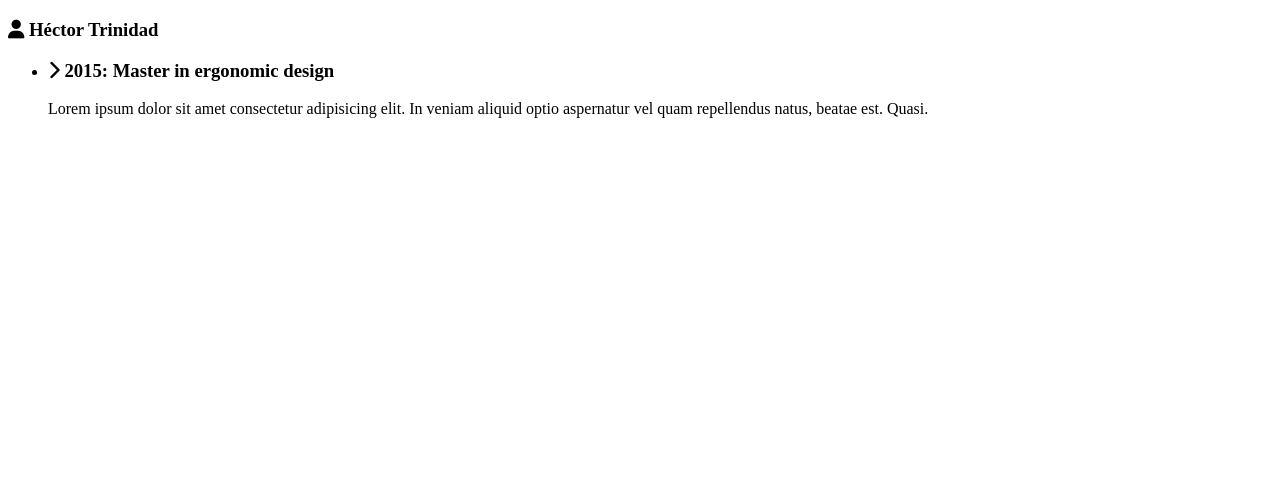
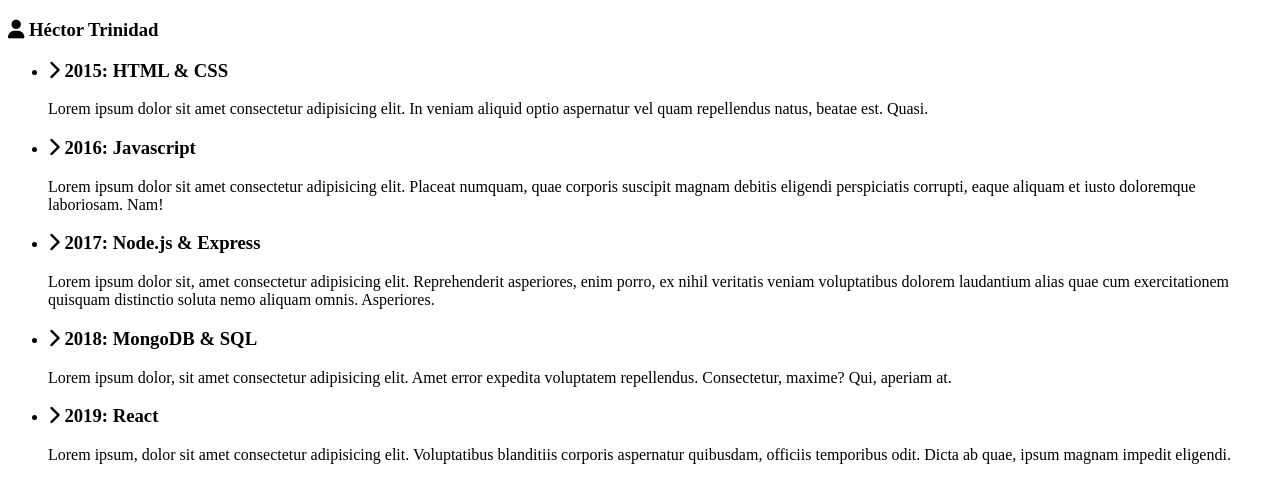
Before and after one commit to hectorixd/timeline-resume, a plain HTML site: page index.html in a window 1280 px wide. Shown: the part 61-564 px from the top of the page. Drawn offline with Linux system fonts and the light colour scheme.

Commit message:
Add more info to timeline

```diff
--- a/index.html
+++ b/index.html
@@ -22,10 +22,7 @@
       <ul>
         <li>
           <div>
-            <h3>
-              <i class="fas fa-chevron-right"></i> 2015: Master in ergonomic
-              design
-            </h3>
+            <h3><i class="fas fa-chevron-right"></i> 2015: HTML & CSS</h3>
             <p>
               Lorem ipsum dolor sit amet consectetur adipisicing elit. In veniam
               aliquid optio aspernatur vel quam repellendus natus, beatae est.
@@ -33,6 +30,50 @@
             </p>
           </div>
         </li>
+        <li>
+          <div>
+            <h3><i class="fas fa-chevron-right"></i> 2016: Javascript</h3>
+            <p>
+              Lorem ipsum dolor sit amet consectetur adipisicing elit. Placeat
+              numquam, quae corporis suscipit magnam debitis eligendi
+              perspiciatis corrupti, eaque aliquam et iusto doloremque
+              laboriosam. Nam!
+            </p>
+          </div>
+        </li>
+        <li>
+          <div>
+            <h3>
+              <i class="fas fa-chevron-right"></i> 2017: Node.js & Express
+            </h3>
+            <p>
+              Lorem ipsum dolor sit, amet consectetur adipisicing elit.
+              Reprehenderit asperiores, enim porro, ex nihil veritatis veniam
+              voluptatibus dolorem laudantium alias quae cum exercitationem
+              quisquam distinctio soluta nemo aliquam omnis. Asperiores.
+            </p>
+          </div>
+        </li>
+        <li>
+          <div>
+            <h3><i class="fas fa-chevron-right"></i> 2018: MongoDB & SQL</h3>
+            <p>
+              Lorem ipsum dolor, sit amet consectetur adipisicing elit. Amet
+              error expedita voluptatem repellendus. Consectetur, maxime? Qui,
+              aperiam at.
+            </p>
+          </div>
+        </li>
+        <li>
+          <div>
+            <h3><i class="fas fa-chevron-right"></i> 2019: React</h3>
+            <p>
+              Lorem ipsum, dolor sit amet consectetur adipisicing elit.
+              Voluptatibus blanditiis corporis aspernatur quibusdam, officiis
+              temporibus odit. Dicta ab quae, ipsum magnam impedit eligendi.
+            </p>
+          </div>
+        </li>
       </ul>
     </section>
   </body>
```
